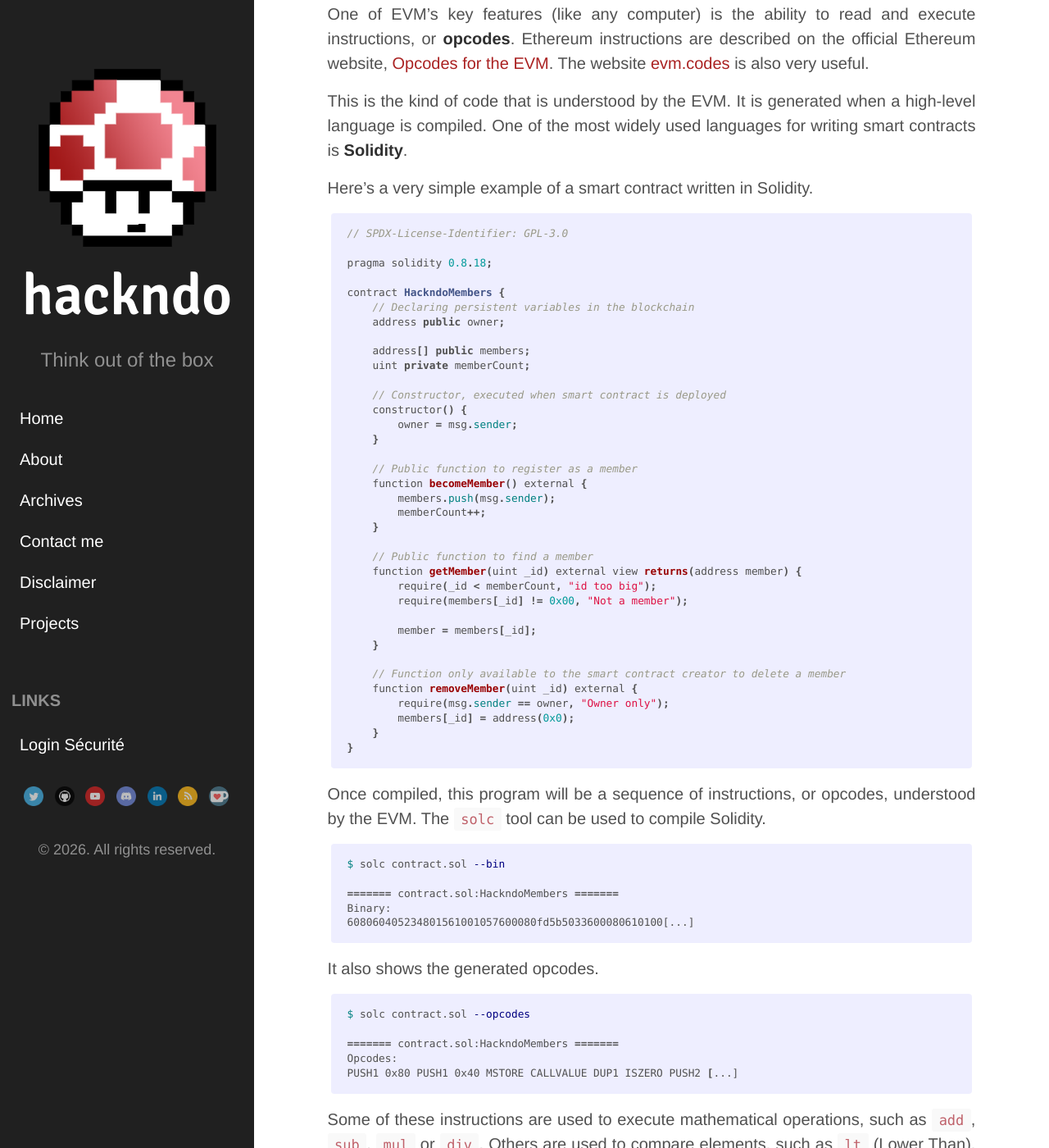
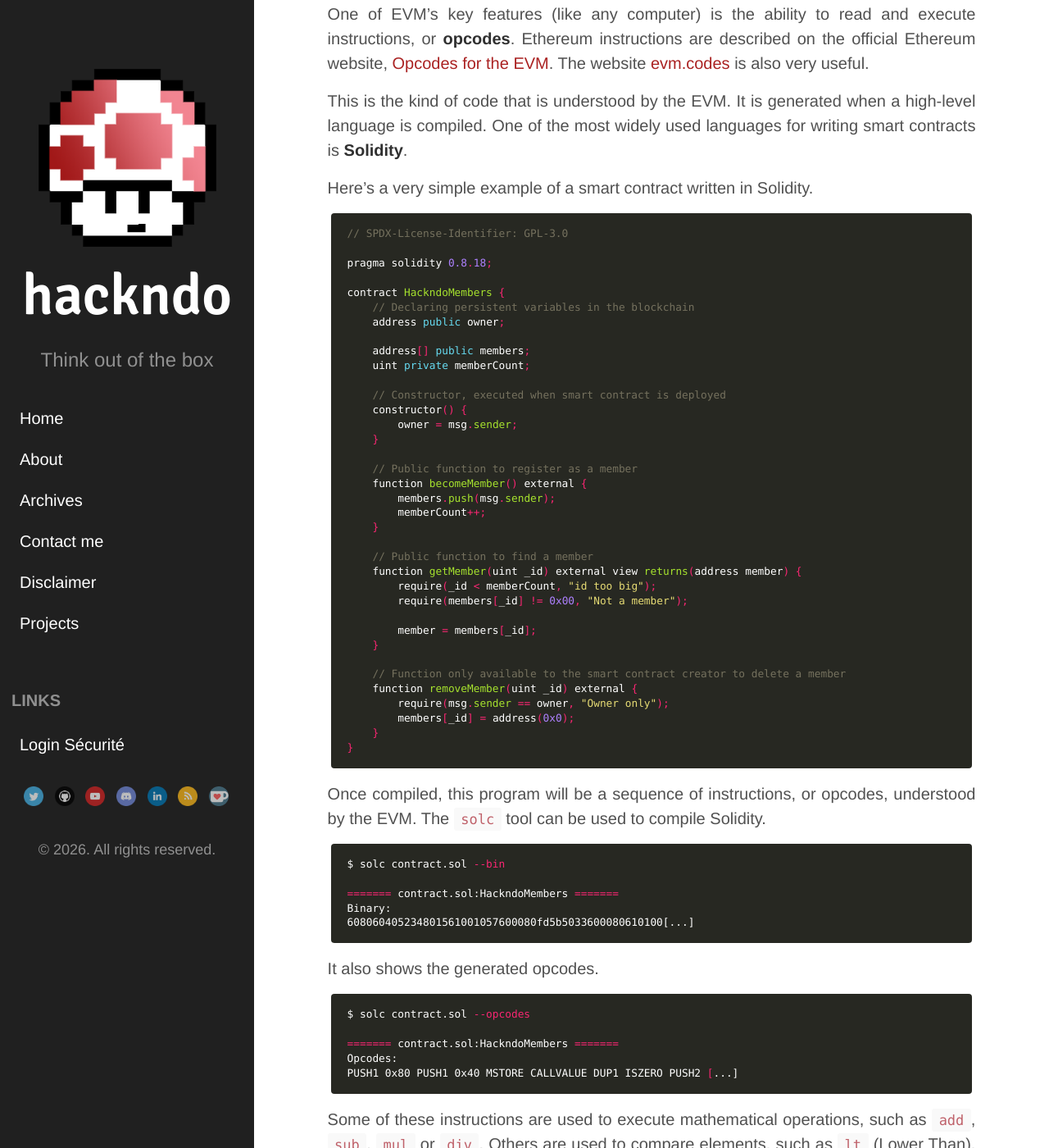
Before and after one commit to Hackndo/en.hackndo.github.io, a Jekyll site: the page built from _posts/2023-07-17-evm.md, in a window 1280 px wide and 1400 px high, scrolled down 1138 px. Shown: the whole window at 82% size. Built offline with Jekyll 4.4.1, drawn with Linux system fonts in a browser that asks for light colours; comment, search, counter and statistics services are not loaded.

Commit message:
Theme update

```diff
--- a/_includes/head.html
+++ b/_includes/head.html
@@ -16,6 +16,7 @@
     </title>
 
 	<link rel="stylesheet" href="/assets/css/style.css?v=1.14"> <!-- Resource style -->
+    <link rel="stylesheet" href="/assets/css/syntax.css"> <!-- Syntax highlighting -->
     <link rel="stylesheet" type="text/css" href="https://fonts.googleapis.com/css?family=Signika:600"> <!-- Logo font -->
     <script src="/assets/js/modernizr.js"></script> <!-- Modernizr -->
 
--- a/assets/css/style.css
+++ b/assets/css/style.css
@@ -177,64 +177,3 @@
 label+input[type=radio]+label{border-left:solid 2px #303030}
 .radio-group{border:solid 2px #303030;display:inline-block;overflow:hidden}
 .sidebar-about img{display:block;margin-left:auto;margin-right:auto}
-.highlight{background:#fff}
-.highlighter-rouge .highlight{background:#eef}
-.highlight .c{color:#998;font-style:italic}
-.highlight .err{color:#a61717;background-color:#e3d2d2}
-.highlight .k{font-weight:700}
-.highlight .o{font-weight:700}
-.highlight .cm{color:#998;font-style:italic}
-.highlight .cp{color:#999;font-weight:700}
-.highlight .c1{color:#998;font-style:italic}
-.highlight .cs{color:#999;font-weight:700;font-style:italic}
-.highlight .gd{color:#000;background-color:#fdd}
-.highlight .gd .x{color:#000;background-color:#faa}
-.highlight .ge{font-style:italic}
-.highlight .gr{color:#a00}
-.highlight .gh{color:#999}
-.highlight .gi{color:#000;background-color:#dfd}
-.highlight .gi .x{color:#000;background-color:#afa}
-.highlight .go{color:#888}
-.highlight .gp{color:#555}
-.highlight .gs{font-weight:700}
-.highlight .gu{color:#aaa}
-.highlight .gt{color:#a00}
-.highlight .kc{font-weight:700}
-.highlight .kd{font-weight:700}
-.highlight .kp{font-weight:700}
-.highlight .kr{font-weight:700}
-.highlight .kt{color:#458;font-weight:700}
-.highlight .m{color:#099}
-.highlight .s{color:#d14}
-.highlight .na{color:teal}
-.highlight .nb{color:#0086b3}
-.highlight .nc{color:#458;font-weight:700}
-.highlight .no{color:teal}
-.highlight .ni{color:purple}
-.highlight .ne{color:#900;font-weight:700}
-.highlight .nf{color:#900;font-weight:700}
-.highlight .nn{color:#555}
-.highlight .nt{color:navy}
-.highlight .nv{color:teal}
-.highlight .ow{font-weight:700}
-.highlight .w{color:#bbb}
-.highlight .mf{color:#099}
-.highlight .mh{color:#099}
-.highlight .mi{color:#099}
-.highlight .mo{color:#099}
-.highlight .sb{color:#d14}
-.highlight .sc{color:#d14}
-.highlight .sd{color:#d14}
-.highlight .s2{color:#d14}
-.highlight .se{color:#d14}
-.highlight .sh{color:#d14}
-.highlight .si{color:#d14}
-.highlight .sx{color:#d14}
-.highlight .sr{color:#009926}
-.highlight .s1{color:#d14}
-.highlight .ss{color:#990073}
-.highlight .bp{color:#999}
-.highlight .vc{color:teal}
-.highlight .vg{color:teal}
-.highlight .vi{color:teal}
-.highlight .il{color:#099}
--- /dev/null
+++ b/assets/css/syntax.css
@@ -0,0 +1,203 @@
+.highlight table td { padding: 5px; }
+.highlight table pre { margin: 0; }
+.highlight .gh {
+  color: #999999;
+}
+.highlight .sr {
+  color: #f6aa11;
+}
+.highlight .go {
+  color: #888888;
+}
+.highlight .gp {
+  color: #555555;
+}
+.highlight .ge {
+  font-style: italic;
+}
+.highlight .ges {
+  font-weight: bold;
+  font-style: italic;
+}
+.highlight .gs {
+  font-weight: bold;
+}
+.highlight .gu {
+  color: #aaaaaa;
+}
+.highlight .nb {
+  color: #f6aa11;
+}
+.highlight .cm {
+  color: #75715e;
+}
+.highlight .cp {
+  color: #75715e;
+}
+.highlight .c1 {
+  color: #75715e;
+}
+.highlight .cs {
+  color: #75715e;
+}
+.highlight .c, .highlight .ch, .highlight .cd, .highlight .cpf {
+  color: #75715e;
+}
+.highlight .err {
+  color: #960050;
+}
+.highlight .gr {
+  color: #960050;
+}
+.highlight .gt {
+  color: #960050;
+}
+.highlight .gd {
+  color: #49483e;
+}
+.highlight .gi {
+  color: #49483e;
+}
+.highlight .kc {
+  color: #66d9ef;
+}
+.highlight .kd {
+  color: #66d9ef;
+}
+.highlight .kr {
+  color: #66d9ef;
+}
+.highlight .no {
+  color: #66d9ef;
+}
+.highlight .kt {
+  color: #66d9ef;
+}
+.highlight .mf {
+  color: #ae81ff;
+}
+.highlight .mh {
+  color: #ae81ff;
+}
+.highlight .il {
+  color: #ae81ff;
+}
+.highlight .mi {
+  color: #ae81ff;
+}
+.highlight .mo {
+  color: #ae81ff;
+}
+.highlight .m, .highlight .mb, .highlight .mx {
+  color: #ae81ff;
+}
+.highlight .sc {
+  color: #ae81ff;
+}
+.highlight .se {
+  color: #ae81ff;
+}
+.highlight .ss {
+  color: #ae81ff;
+}
+.highlight .sd {
+  color: #e6db74;
+}
+.highlight .s2 {
+  color: #e6db74;
+}
+.highlight .sb {
+  color: #e6db74;
+}
+.highlight .sh {
+  color: #e6db74;
+}
+.highlight .si {
+  color: #e6db74;
+}
+.highlight .sx {
+  color: #e6db74;
+}
+.highlight .s1 {
+  color: #e6db74;
+}
+.highlight .s, .highlight .sa, .highlight .dl {
+  color: #e6db74;
+}
+.highlight .na {
+  color: #a6e22e;
+}
+.highlight .nc {
+  color: #a6e22e;
+}
+.highlight .nd {
+  color: #a6e22e;
+}
+.highlight .ne {
+  color: #a6e22e;
+}
+.highlight .nf, .highlight .fm {
+  color: #a6e22e;
+}
+.highlight .vc {
+  color: #ffffff;
+  background-color: #272822;
+}
+.highlight .nn {
+  color: #ffffff;
+  background-color: #272822;
+}
+.highlight .nl {
+  color: #ffffff;
+  background-color: #272822;
+}
+.highlight .ni {
+  color: #ffffff;
+  background-color: #272822;
+}
+.highlight .bp {
+  color: #ffffff;
+  background-color: #272822;
+}
+.highlight .vg {
+  color: #ffffff;
+  background-color: #272822;
+}
+.highlight .vi {
+  color: #ffffff;
+  background-color: #272822;
+}
+.highlight .nv, .highlight .vm {
+  color: #ffffff;
+  background-color: #272822;
+}
+.highlight .w {
+  color: #ffffff;
+  background-color: #272822;
+}
+.highlight {
+  color: #ffffff;
+  background-color: #272822;
+}
+.highlight .n, .highlight .py, .highlight .nx {
+  color: #ffffff;
+  background-color: #272822;
+}
+.highlight .ow {
+  color: #f92672;
+}
+.highlight .nt {
+  color: #f92672;
+}
+.highlight .k, .highlight .kv {
+  color: #f92672;
+}
+.highlight .kn {
+  color: #f92672;
+}
+.highlight .kp {
+  color: #f92672;
+}
+.highlight .o {
+  color: #f92672;
+}
```
